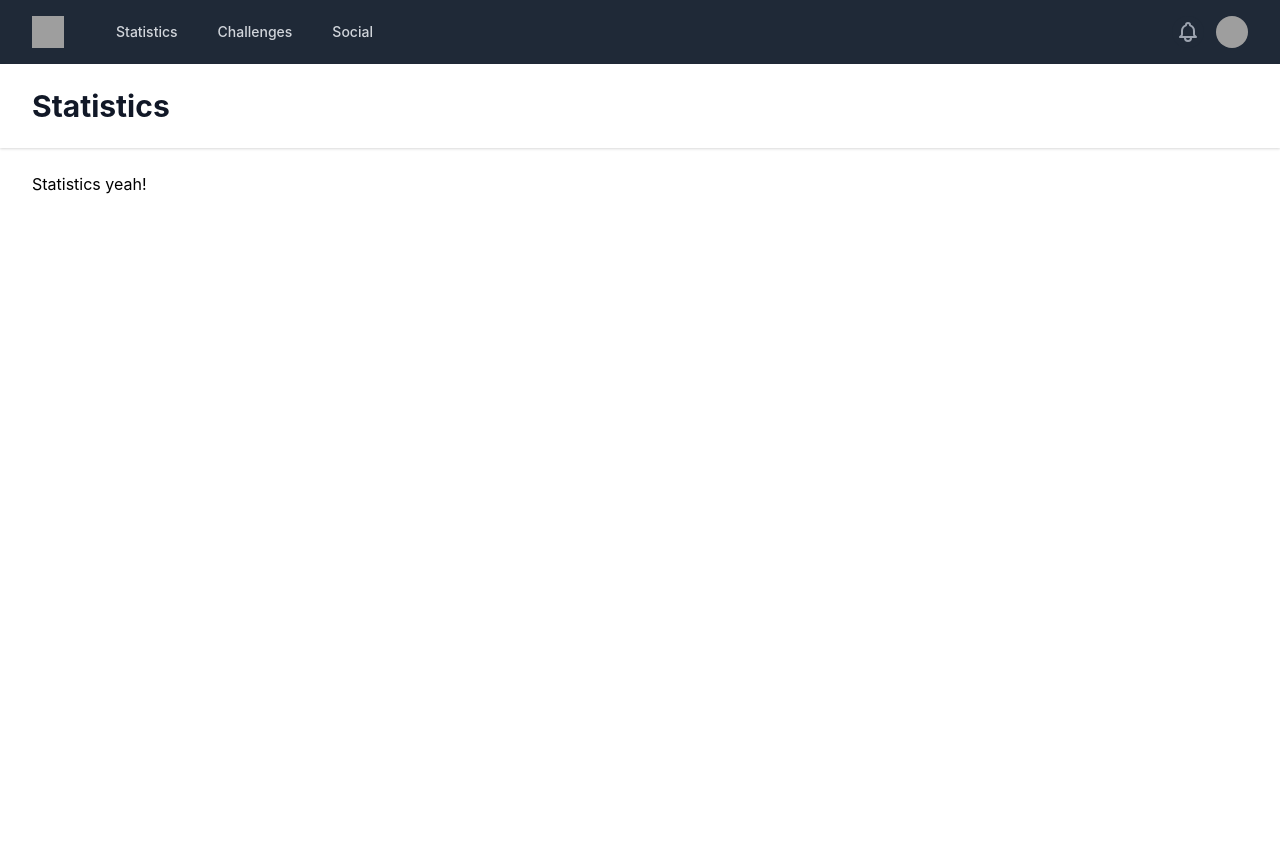
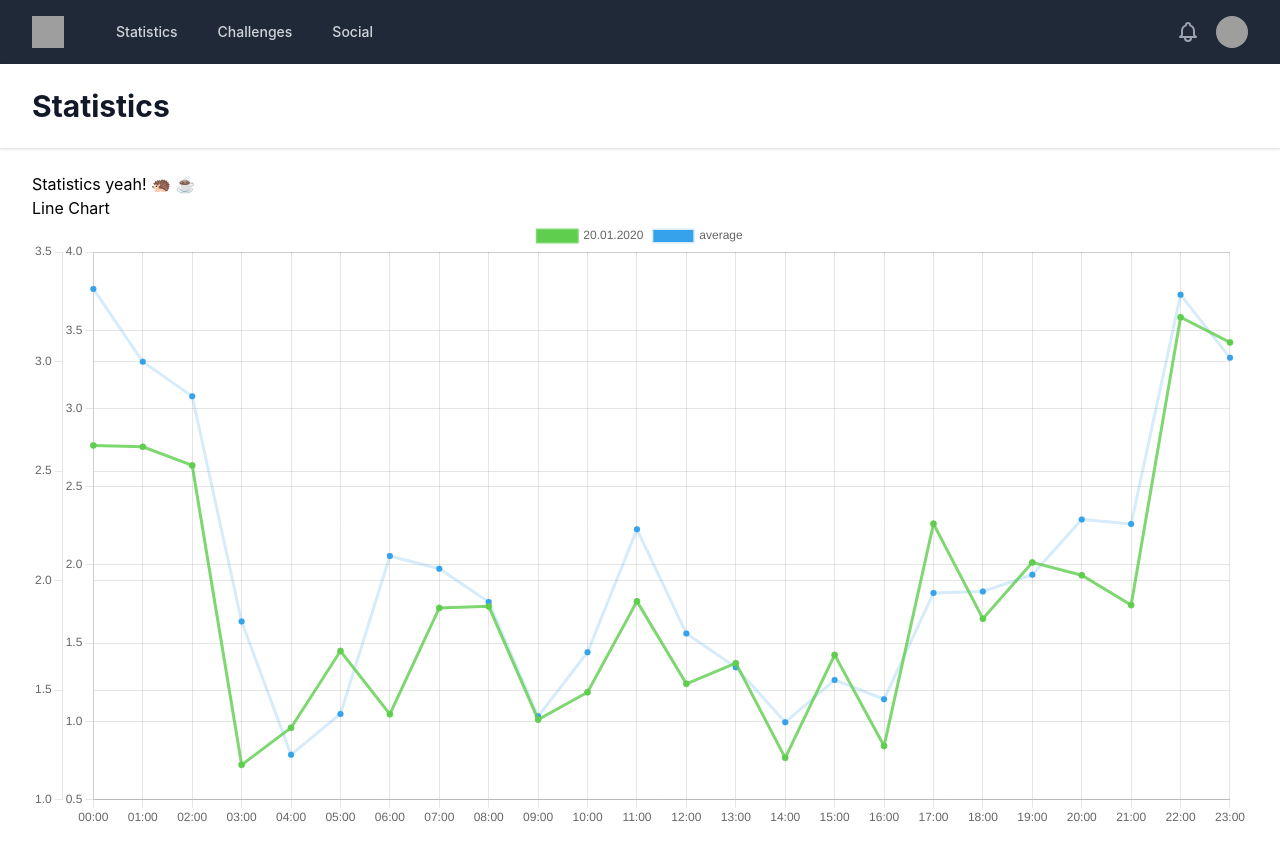
Before and after one commit to nicolasmeier/jarischnell, a React (Create React App) app: page /Statistics in a window 1280 px wide. Before the commit the page ends 800 px from the top, so only its background shows below. Built offline with nearby package versions, Linux system fonts and the light colour scheme; grey boxes are pictures that could not be loaded.

Commit message:
charts yeah

```diff
--- a/package.json
+++ b/package.json
@@ -9,7 +9,9 @@
     "@testing-library/jest-dom": "^5.14.1",
     "@testing-library/react": "^11.2.7",
     "@testing-library/user-event": "^12.8.3",
+    "chart.js": "^3.5.1",
     "react": "^17.0.2",
+    "react-chartjs-2": "^3.2.0",
     "react-dom": "^17.0.2",
     "react-router-dom": "^5.3.0",
     "react-scripts": "4.0.3",
--- /dev/null
+++ b/src/linechart.js
@@ -0,0 +1,64 @@
+import React from 'react';
+import { Line } from 'react-chartjs-2';
+
+const data = {
+  labels: ["00:00","01:00","02:00","03:00","04:00","05:00",
+           "06:00","07:00","08:00","09:00","10:00","11:00",
+           "12:00","13:00","14:00","15:00","16:00","17:00",
+           "18:00","19:00","20:00","21:00","22:00","23:00"],
+  datasets: [
+    {
+      label: '20.01.2020',
+      data: [2.7640000000000002, 2.755, 2.636, 0.722, 0.959, 1.45, 1.046, 1.725, 1.735, 1.011, 1.186, 1.7670000000000001, 1.2399999999999998, 1.372, 0.767, 1.425, 0.843, 2.263, 1.656, 2.016, 1.9340000000000002, 1.7429999999999999, 3.583, 3.4219999999999997],
+      fill: false,
+      backgroundColor: 'rgb(95, 206, 78)',
+      borderColor: 'rgba(95, 206, 78, 0.8)',
+      yAxisID: 'y-axis-1',
+    },
+    {
+      label: 'average',
+      data: [3.3315    , 2.99883333, 2.841     , 1.81333333, 1.20466667,
+        1.39083333, 2.11216667, 2.05416667, 1.902     , 1.38016667,
+        1.67283333, 2.23383333, 1.75816667, 1.60366667, 1.353     ,
+        1.54616667, 1.45816667, 1.94366667, 1.95016667, 2.027     ,
+        2.27916667, 2.2585    , 3.30533333, 3.01683333],
+      fill: false,
+      backgroundColor: 'rgb(54, 162, 235)',
+      borderColor: 'rgba(54, 162, 235, 0.2)',
+      yAxisID: 'y-axis-2',
+    }
+  ],
+};
+
+const options = {
+    scales: {
+      yAxes: [
+        {
+          type: 'linear',
+          display: true,
+          position: 'left',
+          id: 'y-axis-1',
+        },
+        {
+          type: 'linear',
+          display: true,
+          position: 'right',
+          id: 'y-axis-2',
+          gridLines: {
+            drawOnArea: false,
+          },
+        },
+      ],
+    },
+  };
+
+const LineChart = () => (
+  <>
+    <div className='header'>
+      <h1 className='title'>Line Chart</h1>
+    </div>
+    <Line data={data} options={options} />
+  </>
+);
+
+export default LineChart;
--- a/src/statistics.js
+++ b/src/statistics.js
@@ -1,6 +1,9 @@
+import LineChart from "./linechart";
 
 export default function Statistics() {
   return (
-    <div>Statistics yeah!</div>
+    <div>Statistics yeah! 🦔 ☕
+      <LineChart></LineChart>
+    </div>
   )
 }
```
Also changed, not shown: 1 other file (tests, documents, lock files or other folders).
